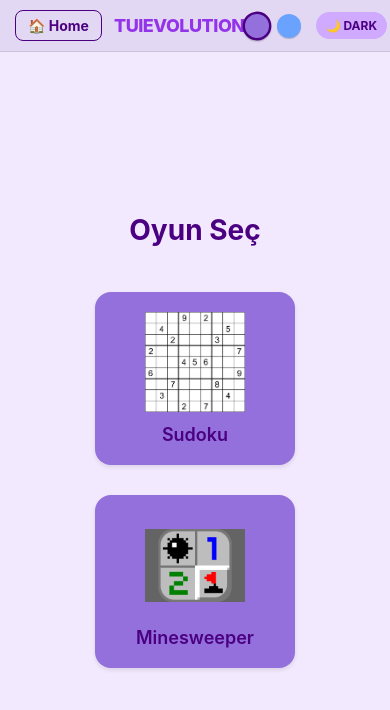
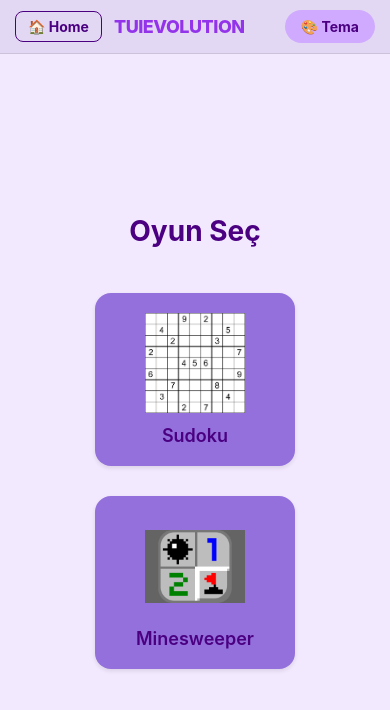
Before and after one commit to tuievolution/TuiEvolution_Mind_Games, a React Native app: screen /Home in a window 390 px wide. Shown: the top 710 px of the page. Built offline with nearby package versions, Linux system fonts and the light colour scheme.

Commit message:
theme modal

```diff
--- a/components/Navbar.tsx
+++ b/components/Navbar.tsx
@@ -1,16 +1,22 @@
-import React from 'react';
-import { View, Text, TouchableOpacity, StyleSheet, SafeAreaView, Linking } from 'react-native';
+import React, { useState } from 'react';
+import { View, Text, TouchableOpacity, StyleSheet, Linking, Modal, Pressable } from 'react-native';
 import { useNavigation } from '@react-navigation/native';
+// 🚨 NEW: Import useSafeAreaInsets to perfectly calculate the phone's notch/status bar height
+import { useSafeAreaInsets } from 'react-native-safe-area-context';
 import { useTheme } from '../context/ThemeContext';
-
 const THEME_OPTIONS = [
-  { key: 'purple', hex: '#9370DB' },
-  { key: 'blue', hex: '#6aa3ff' },
+  { key: 'purple', hex: '#9370DB', label: 'Purple' },
+  { key: 'blue', hex: '#6aa3ff', label: 'Blue' },
 ];
 
 export const NavBar = () => {
   const navigation = useNavigation<any>();
   const { colors, mode, setMode, colorKey, setColorKey } = useTheme();
+
+  const insets = useSafeAreaInsets();
+
+  const [modalVisible, setModalVisible] = useState(false);
+
 
   // Function to open your brand link
   const openBrandLink = () => {
@@ -18,7 +24,9 @@ export const NavBar = () => {
   };
 
   return (
-    <SafeAreaView style={{ backgroundColor: colors.fixedBackground }}>
+    // 🚨 FIX: We changed SafeAreaView to a standard View.
+    // We dynamically inject `paddingTop: insets.top` so the Navbar starts EXACTLY below the battery/time icons!
+    <View style={{ backgroundColor: colors.fixedBackground, paddingTop: insets.top }}>
       <View style={[styles.navContainer, { backgroundColor: colors.fixedBackground }]}>
 
         {/* LEFT SIDE: Home & Brand Link */}
@@ -38,91 +46,85 @@ export const NavBar = () => {
           </TouchableOpacity>
         </View>
 
-        {/* RIGHT SIDE: SELECTION SYSTEM */}
-        <View style={styles.selectionContainer}>
+        {/* RIGHT SIDE: Open Modal Button */}
+        <TouchableOpacity
+          style={[styles.themeButton, { backgroundColor: colors.selected }]}
+          onPress={() => setModalVisible(true)}
+        >
+          <Text style={{ color: colors.text, fontWeight: 'bold' }}>🎨 Tema</Text>
+        </TouchableOpacity>
 
-          <View style={styles.colorRow}>
+      </View>
+
+      {/* THEME SETTINGS MODAL */}
+      <Modal animationType="fade" transparent={true} visible={modalVisible} onRequestClose={() => setModalVisible(false)}>
+        <Pressable style={styles.modalOverlay} onPress={() => setModalVisible(false)}>
+          <Pressable style={[styles.modalContent, { backgroundColor: colors.background }]}>
+
+            <View style={styles.modalHeader}>
+              <Text style={[styles.modalTitle, { color: colors.text }]}>Görünüm Ayarları</Text>
+              <TouchableOpacity onPress={() => setModalVisible(false)}>
+                <Text style={{ color: colors.text, fontSize: 18, fontWeight: 'bold' }}>✕</Text>
+              </TouchableOpacity>
+            </View>
+
+            {/* LIGHT / DARK MODE TOGGLE */}
+            <Text style={[styles.sectionTitle, { color: colors.text }]}>Mod</Text>
+            <View style={styles.modeContainer}>
+              <TouchableOpacity
+                style={[styles.modeBox, { borderColor: colors.text }, mode === 'light' && { backgroundColor: colors.selected }]}
+                onPress={() => setMode('light')}
+              >
+                <Text style={{ color: colors.text, fontSize: 16 }}>☀️ Light</Text>
+              </TouchableOpacity>
+
+              <TouchableOpacity
+                style={[styles.modeBox, { borderColor: colors.text }, mode === 'dark' && { backgroundColor: colors.selected }]}
+                onPress={() => setMode('dark')}
+              >
+                <Text style={{ color: colors.text, fontSize: 16 }}>🌙 Dark</Text>
+              </TouchableOpacity>
+            </View>
+
+            {/* COLOR PALETTE SELECTION */}
+            <Text style={[styles.sectionTitle, { color: colors.text }]}>Renk Teması</Text>
+            <View style={styles.colorGrid}>
               {THEME_OPTIONS.map((theme) => {
                 const isSelected = colorKey === theme.key;
                 return (
                   <TouchableOpacity
                     key={theme.key}
-                  style={[
-                    styles.swatch,
-                    { backgroundColor: theme.hex },
-                    isSelected && { borderWidth: 2, borderColor: colors.text, transform: [{ scale: 1.2 }] }
-                  ]}
+                    style={[styles.colorSwatchWrapper, isSelected && { borderColor: colors.text, backgroundColor: colors.fixedBackground }]}
                     onPress={() => setColorKey(theme.key)}
-                />
+                  >
+                    <View style={[styles.swatch, { backgroundColor: theme.hex }]} />
+                    <Text style={{ color: colors.text, fontSize: 12, marginTop: 4 }}>{theme.label}</Text>
+                  </TouchableOpacity>
                 );
               })}
             </View>
 
-          <TouchableOpacity
-            style={[styles.modeToggle, { backgroundColor: colors.selected }]}
-            onPress={() => setMode(mode === 'light' ? 'dark' : 'light')}
-          >
-            <Text style={{ color: colors.text, fontSize: 12, fontWeight: 'bold' }}>
-              {mode === 'light' ? '🌙 DARK' : '☀️ LIGHT'}
-            </Text>
-          </TouchableOpacity>
-
+          </Pressable>
+        </Pressable>
+      </Modal>
     </View>
-
-      </View>
-    </SafeAreaView>
   );
 };
 
 const styles = StyleSheet.create({
-  navContainer: {
-    flexDirection: 'row',
-    justifyContent: 'space-between',
-    alignItems: 'center',
-    paddingHorizontal: 15,
-    paddingVertical: 10,
-    borderBottomWidth: 1,
-    borderBottomColor: 'rgba(0,0,0,0.1)',
-  },
-  leftSection: {
-    flexDirection: 'row',
-    alignItems: 'center',
-    gap: 12, // Adds space between the Home button and TuiEvolution text
-  },
-  homeButton: {
-    paddingVertical: 6,
-    paddingHorizontal: 12,
-    borderWidth: 1,
-    borderRadius: 8,
-  },
-  brandLink: {
-    fontSize: 18, // Roughly matches 1.5rem on mobile
-    fontWeight: '800',
-    letterSpacing: -0.5,
-    // Note: Color is handled inline to adapt to light/dark mode
-  },
-  selectionContainer: {
-    flexDirection: 'row',
-    alignItems: 'center',
-    gap: 15,
-  },
-  colorRow: {
-    flexDirection: 'row',
-    gap: 8,
-  },
-  swatch: {
-    width: 24,
-    height: 24,
-    borderRadius: 12,
-    elevation: 2,
-    shadowColor: '#000',
-    shadowOffset: { width: 0, height: 1 },
-    shadowOpacity: 0.2,
-    shadowRadius: 1,
-  },
-  modeToggle: {
-    paddingVertical: 6,
-    paddingHorizontal: 10,
-    borderRadius: 15,
-  }
+  navContainer: { flexDirection: 'row', justifyContent: 'space-between', alignItems: 'center', paddingHorizontal: 15, paddingVertical: 10, borderBottomWidth: 1, borderBottomColor: 'rgba(0,0,0,0.1)' },
+  leftSection: { flexDirection: 'row', alignItems: 'center', gap: 12 },
+  homeButton: { paddingVertical: 6, paddingHorizontal: 12, borderWidth: 1, borderRadius: 8 },
+  brandLink: { fontSize: 18, fontWeight: '800', letterSpacing: -0.5 },
+  themeButton: { paddingVertical: 8, paddingHorizontal: 16, borderRadius: 20 },
+  modalOverlay: { flex: 1, backgroundColor: 'rgba(0, 0, 0, 0.5)', justifyContent: 'center', alignItems: 'center' },
+  modalContent: { width: '85%', maxWidth: 400, borderRadius: 20, padding: 20, elevation: 10, shadowColor: '#000', shadowOffset: { width: 0, height: 4 }, shadowOpacity: 0.3, shadowRadius: 5 },
+  modalHeader: { flexDirection: 'row', justifyContent: 'space-between', alignItems: 'center', marginBottom: 20 },
+  modalTitle: { fontSize: 22, fontWeight: 'bold' },
+  sectionTitle: { fontSize: 16, fontWeight: '600', marginBottom: 10, marginTop: 10 },
+  modeContainer: { flexDirection: 'row', gap: 10, marginBottom: 20 },
+  modeBox: { flex: 1, paddingVertical: 12, alignItems: 'center', borderWidth: 1, borderRadius: 10 },
+  colorGrid: { flexDirection: 'row', flexWrap: 'wrap', gap: 10, justifyContent: 'space-between' },
+  colorSwatchWrapper: { alignItems: 'center', padding: 10, borderRadius: 12, borderWidth: 1, borderColor: 'transparent', width: '30%' },
+  swatch: { width: 36, height: 36, borderRadius: 18, elevation: 2, shadowColor: '#000', shadowOffset: { width: 0, height: 1 }, shadowOpacity: 0.2, shadowRadius: 1 },
 });
--- a/constants/theme.ts
+++ b/constants/theme.ts
@@ -2,50 +2,26 @@
 export const themes = {
   purple: {
     light: {
-      background: '#f3e9ff',
-      text: '#4b0082',
-      fixedText: '#555',
-      fixedBackground: '#e3d8f3',
-      selected: '#d0aaff',
-      userInput: '#673ab7',
-      input: '#9370DB',
-      highlight: '#e0c3fc', // NEW: For matching numbers
-      restricted: 'rgba(103, 58, 183, 0.12)', // NEW: For row/col/box path
+      background: '#f3e9ff', text: '#4b0082', fixedText: '#555', fixedBackground: '#e3d8f3',
+      selected: '#d0aaff', userInput: '#673ab7', input: '#9370DB',
+      highlight: '#e0c3fc', restricted: 'rgba(103, 58, 183, 0.15)', // New Sudoku colors
     },
     dark: {
-      background: '#241738',
-      text: '#d3bdf0',
-      fixedText: '#aaa',
-      fixedBackground: '#1b112c',
-      selected: '#a47ffb',
-      userInput: '#bb86fc',
-      input: '#a77ff0',
-      highlight: '#5e35b1',
-      restricted: 'rgba(209, 170, 255, 0.12)',
+      background: '#241738', text: '#d3bdf0', fixedText: '#aaa', fixedBackground: '#1b112c',
+      selected: '#a47ffb', userInput: '#bb86fc', input: '#a77ff0',
+      highlight: '#5e35b1', restricted: 'rgba(209, 170, 255, 0.15)',
     },
   },
   blue: {
     light: {
-      background: '#e9f3ff',
-      text: '#0050b3',
-      fixedText: '#555',
-      fixedBackground: '#d0e6ff',
-      selected: '#9ecfff',
-      userInput: '#1976d2',
-      input: '#6aa3ff',
-      highlight: '#bbdefb',
-      restricted: 'rgba(25, 118, 210, 0.12)',
+      background: '#e9f3ff', text: '#0050b3', fixedText: '#555', fixedBackground: '#d0e6ff',
+      selected: '#9ecfff', userInput: '#1976d2', input: '#6aa3ff',
+      highlight: '#bbdefb', restricted: 'rgba(25, 118, 210, 0.15)',
     },
     dark: {
-      background: '#0d1b2a',
-      text: '#a0c4ff',
-      fixedText: '#aaa',
-      fixedBackground: '#060d14',
-      selected: '#6493ce',
-      userInput: '#90caf9',
-      input: '#4a90e2',
-      highlight: '#1565c0',
-      restricted: 'rgba(144, 202, 249, 0.12)',
+      background: '#0d1b2a', text: '#a0c4ff', fixedText: '#aaa', fixedBackground: '#060d14',
+      selected: '#6493ce', userInput: '#90caf9', input: '#4a90e2',
+      highlight: '#1565c0', restricted: 'rgba(144, 202, 249, 0.15)',
     },
   },
 };
--- a/context/ThemeContext.tsx
+++ b/context/ThemeContext.tsx
@@ -1,19 +1,27 @@
-// context/ThemeContext.tsx
-import React, { createContext, useContext, useState } from 'react';
+import React, { createContext, useContext, useState, useEffect } from 'react';
 import { useColorScheme } from 'react-native';
-
-// 🚨 THIS IS THE MOST IMPORTANT LINE:
-// It imports the themes from the file above so we never hardcode colors again!
 import { themes } from '../constants/theme';
 
 const ThemeContext = createContext<any>(null);
 
 export const ThemeProvider = ({ children }: any) => {
+  // 1. Detect the system's current theme (returns 'light', 'dark', or null/undefined)
   const systemScheme = useColorScheme();
-  const [colorKey, setColorKey] = useState<'purple' | 'blue'>('purple');
-  const [mode, setMode] = useState<'light' | 'dark'>(systemScheme || 'light');
 
-  // Dynamically pulls from the imported file
+  const [colorKey, setColorKey] = useState<'purple' | 'blue' | 'pink' | 'cyan' | 'gray'>('purple');
+
+  // 2. Initialize the app's mode with the system's preference. Fallback to 'dark' if unknown.
+  const [mode, setMode] = useState<'light' | 'dark'>(systemScheme || 'dark');
+
+  // 🚨 NEW: Listen for System Theme Changes
+  // If the user changes their phone/computer from Light to Dark while the app is open,
+  // this hook catches it and updates our app's mode immediately.
+  useEffect(() => {
+    if (systemScheme) {
+      setMode(systemScheme);
+    }
+  }, [systemScheme]);
+
   const colors = themes[colorKey][mode];
 
   return (
```
Lines whose indentation alone changed are shown as unchanged.
